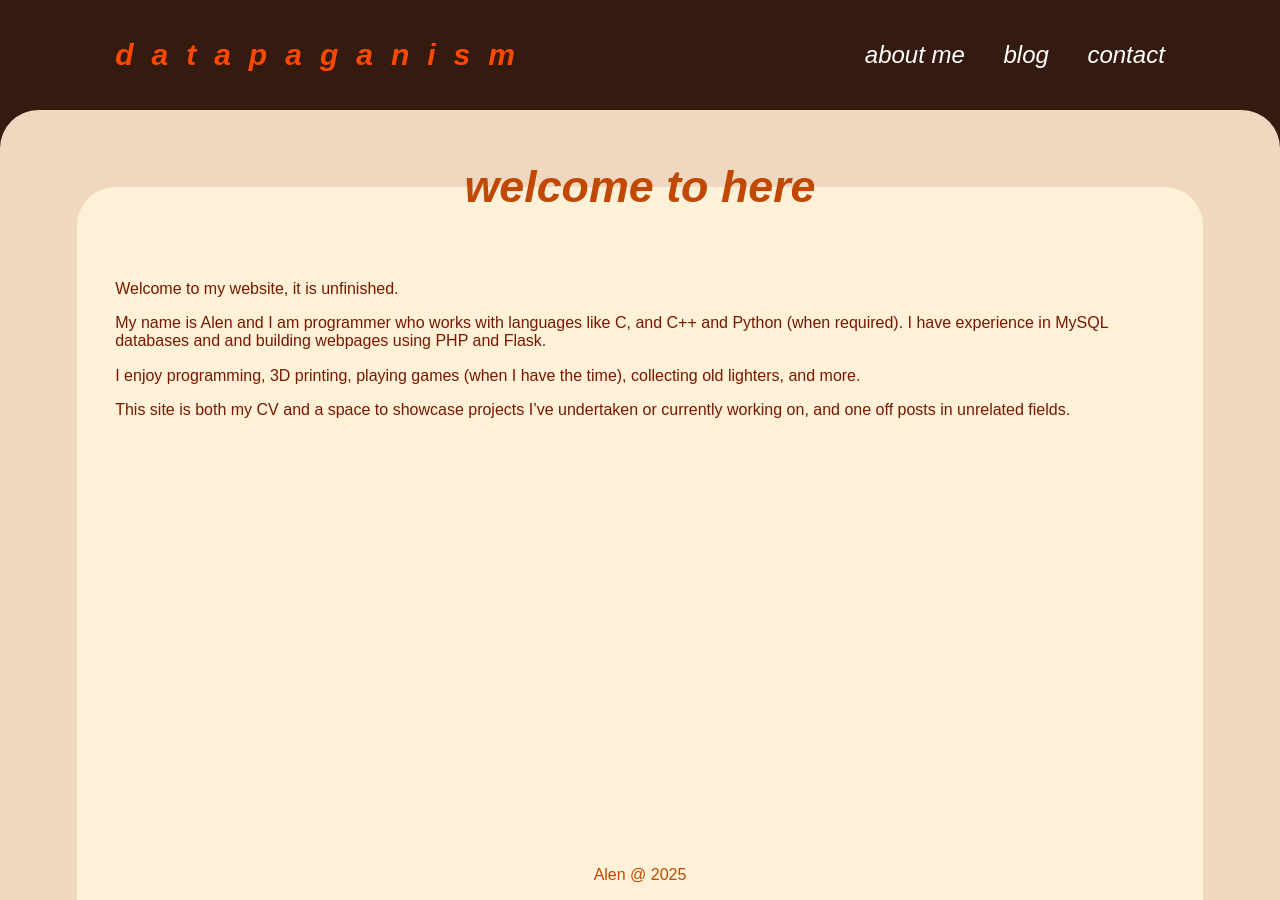
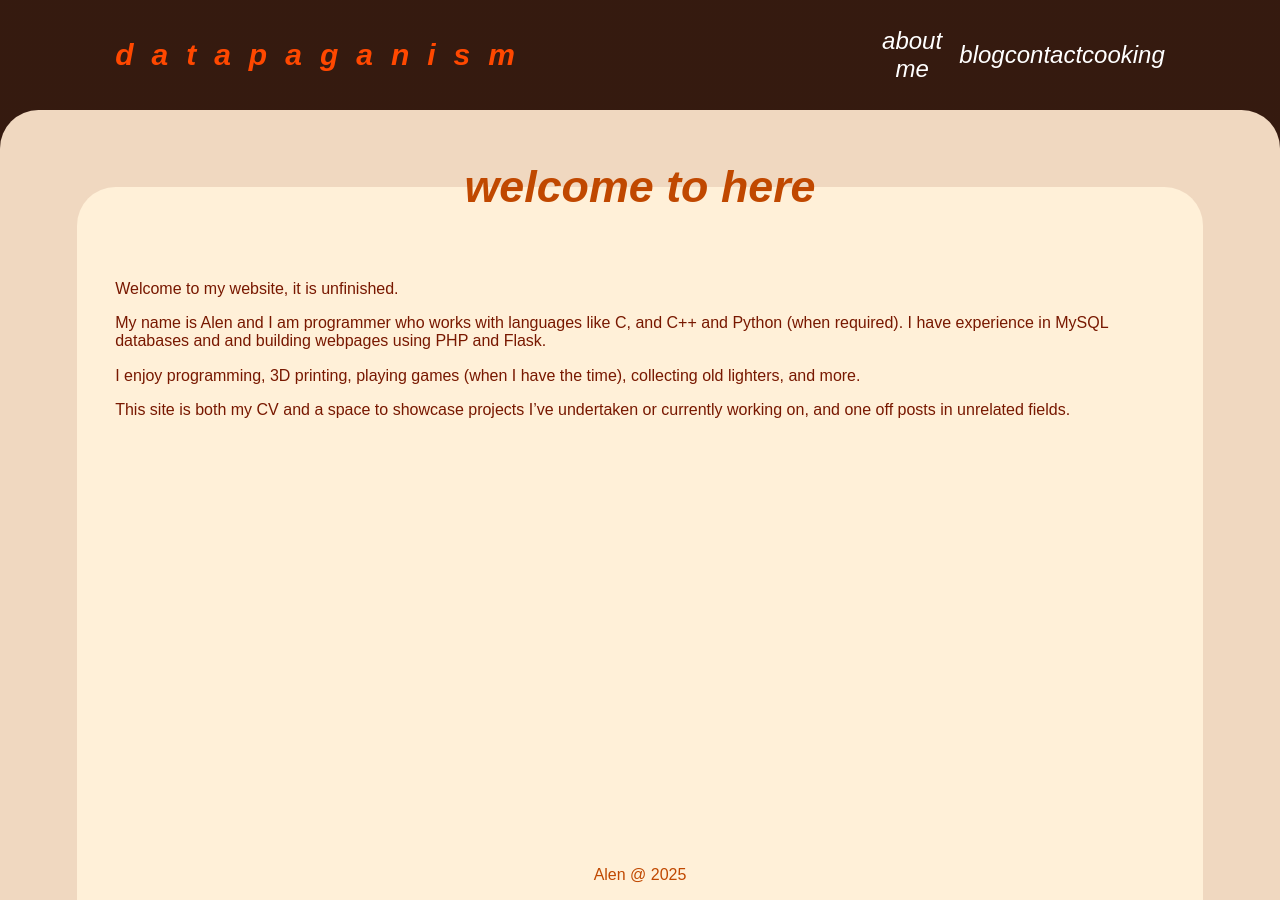
Before and after one commit to datapaganism/datapaganism.github.io, a Jekyll site: the page built from index.md, in a window 1280 px wide. Built offline with Jekyll 4.4.1, drawn with Linux system fonts in a browser that asks for light colours.

Commit message:
add cooking to nav bar

```diff
--- a/_data/navigation.yml
+++ b/_data/navigation.yml
@@ -12,5 +12,8 @@
 - name: Contact
   link: /contact
 
+- name: Cooking
+  link: https://datapaganism.github.io/cooking/
+
 # - name: GitHub
 #   link: https://github.com/datapaganism
```
